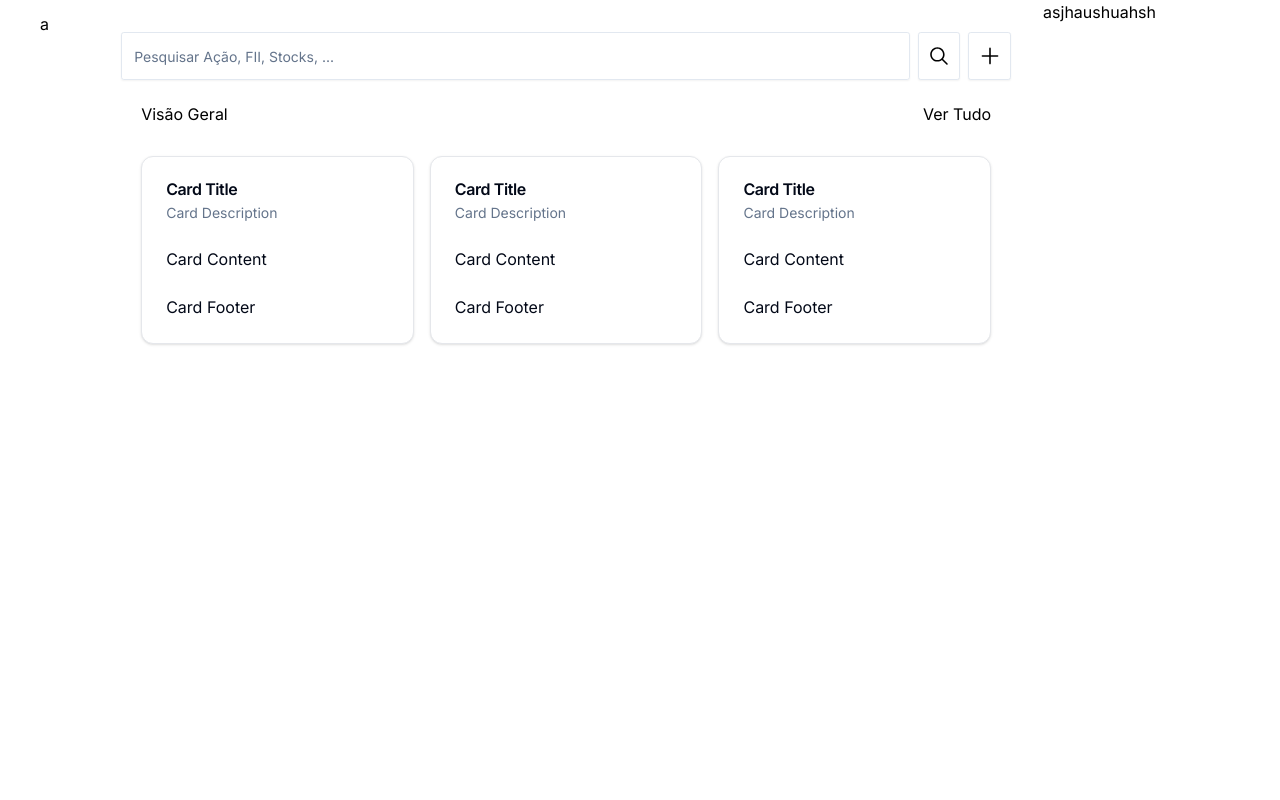
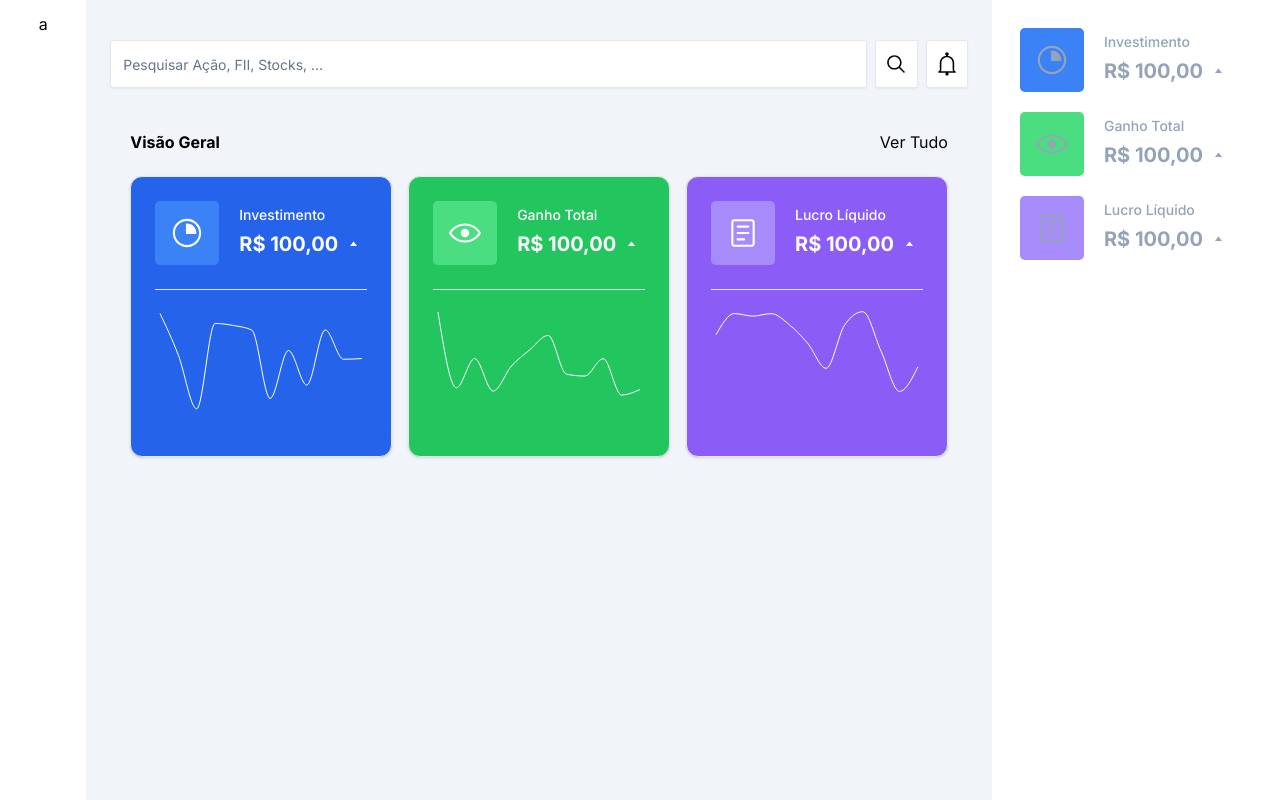
Before and after one commit to Zombrooc/investiment-dashboard, a Next.js app: page / in a window 1280 px wide. Built offline with nearby package versions, Linux system fonts and the light colour scheme.

Commit message:
Structure Update

```diff
--- a/package.json
+++ b/package.json
@@ -10,6 +10,7 @@
   },
   "dependencies": {
     "@radix-ui/react-icons": "^1.3.0",
+    "@radix-ui/react-separator": "^1.0.3",
     "@radix-ui/react-slot": "^1.0.2",
     "class-variance-authority": "^0.7.0",
     "clsx": "^2.1.0",
@@ -17,6 +18,7 @@
     "react": "^18",
     "react-dom": "^18",
     "react-resizable-panels": "^2.0.9",
+    "recharts": "^2.12.1",
     "tailwind-merge": "^2.2.1",
     "tailwindcss-animate": "^1.0.7"
   },
--- a/src/app/layout.js
+++ b/src/app/layout.js
@@ -18,7 +18,7 @@ export default function RootLayout({ children }) {
   return (
     <html lang="en">
       <body className={cn(
-        "min-h-screen bg-background font-sans antialiased",
+        "h-screen bg-background font-sans antialiased",
         fontSans.variable
       )}>{children}</body>
     </html>
--- a/src/app/page.js
+++ b/src/app/page.js
@@ -1,3 +1,4 @@
+'use client'
 import Image from "next/image";
 import {
   Card,
@@ -8,75 +9,132 @@ import {
   CardTitle,
 } from "@/components/ui/card"
 import { Button } from "@/components/ui/button"
-import { MagnifyingGlassIcon, PlusIcon } from '@radix-ui/react-icons'
+import { MagnifyingGlassIcon, PlusIcon, PieChartIcon, ChevronUpIcon, TriangleUpIcon, EyeOpenIcon, ReaderIcon, BellIcon } from '@radix-ui/react-icons'
+import { LineChart, Line, ResponsiveContainer } from 'recharts';
 
+const data1 = [];
+const data2 = [];
+const data3 = [];
+
+const rand = 200;
+for (let i = 0; i < 12; i++) {
+  let d = {
+    value: { x: Math.random() * (rand + 50) + 100 }
+  };
+
+  data1.push(d);
+}
+
+const rand2 = 200;
+for (let i = 0; i < 12; i++) {
+  let d = {
+    value: { x: Math.random() * (rand + 50) + 100 }
+  };
+
+  data2.push(d);
+}
+const rand3 = 200;
+for (let i = 0; i < 12; i++) {
+  let d = {
+    value: { x: Math.random() * (rand + 50) + 100 }
+  };
+
+  data3.push(d);
+}
 import { Input } from "@/components/ui/input"
 import Sidebar from '@/components/Sidebar';
-
+import { Separator } from "@/components/ui/separator"
 
 export default function Home() {
   return (
     <div className="flex flex-col md:flex-row">
       <Sidebar />
-      <div className="w-full p-3">
-        <div className=" w-full p-5">
+      <div className="w-full h-screen">
+        <div className=" w-full p-6 pt-10 h-screen bg-slate-100">
           <div className="flex w-full items-center space-x-2">
-            <Input type="text" placeholder="Pesquisar Ação, FII, Stocks, ..." className="w-full h-12" />
+            <Input type="text" placeholder="Pesquisar Ação, FII, Stocks, ..." className="w-full h-12 bg-white" />
             <Button variant="outline" size="icon" className="h-12 w-12">
               <MagnifyingGlassIcon className="h-6 w-6" />
             </Button>
             <Button variant="outline" size="icon" className="h-12 w-12">
-              <PlusIcon className="h-6 w-6" />
+              <BellIcon className="h-6 w-6" />
             </Button>
           </div>
-          <div className="flex flex-col p-5">
+          <div className="flex flex-col p-5 mt-5">
             <div className="flex justify-between">
-              <p className="leading-7">
+              <p className="leading-7 font-bold">
                 Visão Geral
               </p>
               <p className="leading-7">
                 Ver Tudo
               </p>
             </div>
-            <div className="grid grid-cols-3 gap-4 mt-7">
+            <div className="grid grid-cols-1 gap-4 mt-5 md:grid-cols-3">
 
-              <Card>
+              <Card className="bg-blue-600	">
                 <CardHeader>
-                  <CardTitle>Card Title</CardTitle>
-                  <CardDescription>Card Description</CardDescription>
+                  <div className="flex flex-row items-center text-white">
+                    <div className="w-16 h-16 rounded-lg bg-blue-500 flex items-center justify-center">
+                      <PieChartIcon className="w-8 h-8" />
+                    </div>
+                    <div className="flex flex-col ml-5">
+                      <small className="text-sm font-medium leading-none">Investimento</small>
+                      <p className="text-xl font-bold mt-2 flex flex-row items-center">R$ 100,00 <TriangleUpIcon className="stroke-[4px] ml-2" /></p>
+                    </div>
+                  </div>
                 </CardHeader>
-                <CardContent>
-                  <p>Card Content</p>
+                <CardContent className="pb-0">
+                  <Separator className="mb-4" />
+                  <ResponsiveContainer width="100%" height={150}>
+                    <LineChart width={150} height={150} data={data1}>
+                      <Line type="monotone" dataKey="value.x" stroke="#fff" dot={false} />
+                    </LineChart>
+                  </ResponsiveContainer>
                 </CardContent>
-                <CardFooter>
-                  <p>Card Footer</p>
-                </CardFooter>
               </Card>
 
-              <Card>
+              <Card className="bg-green-500">
                 <CardHeader>
-                  <CardTitle>Card Title</CardTitle>
-                  <CardDescription>Card Description</CardDescription>
+                  <div className="flex flex-row items-center text-white">
+                    <div className="w-16 h-16 rounded-lg bg-green-400 flex items-center justify-center">
+                      <EyeOpenIcon className="w-8 h-8" />
+                    </div>
+                    <div className="flex flex-col ml-5">
+                      <small className="text-sm font-medium leading-none">Ganho Total</small>
+                      <p className="text-xl font-bold mt-2 flex flex-row items-center">R$ 100,00 <TriangleUpIcon className="stroke-[4px] ml-2" /></p>
+                    </div>
+                  </div>
                 </CardHeader>
-                <CardContent>
-                  <p>Card Content</p>
+                <CardContent className="pb-0">
+                  <Separator className="mb-4" />
+                  <ResponsiveContainer width="100%" height={150}>
+                    <LineChart width={150} height={150} data={data2}>
+                      <Line type="monotone" dataKey="value.x" stroke="#fff" dot={false} />
+                    </LineChart>
+                  </ResponsiveContainer>
                 </CardContent>
-                <CardFooter>
-                  <p>Card Footer</p>
-                </CardFooter>
               </Card>
 
-              <Card>
+              <Card className="bg-violet-500	">
                 <CardHeader>
-                  <CardTitle>Card Title</CardTitle>
-                  <CardDescription>Card Description</CardDescription>
+                  <div className="flex flex-row items-center text-white">
+                    <div className="w-16 h-16 rounded-lg bg-violet-400 flex items-center justify-center">
+                      <ReaderIcon className="w-8 h-8" />
+                    </div>
+                    <div className="flex flex-col ml-5">
+                      <small className="text-sm font-medium leading-none">Lucro Líquido</small>
+                      <p className="text-xl font-bold mt-2 flex flex-row items-center">R$ 100,00 <TriangleUpIcon className="stroke-[4px] ml-2" /></p>
+                    </div>
+                  </div>
                 </CardHeader>
-                <CardContent>
-                  <p>Card Content</p>
+                <CardContent className="pb-0">
+                  <Separator className="mb-4" />
+                  <ResponsiveContainer width="100%" height={150}>
+                    <LineChart width={150} height={150} data={data3}>
+                      <Line type="monotone" dataKey="value.x" stroke="#fff" dot={false} />
+                    </LineChart>
+                  </ResponsiveContainer>
                 </CardContent>
-                <CardFooter>
-                  <p>Card Footer</p>
-                </CardFooter>
               </Card>
             </div>
 
@@ -84,8 +142,44 @@ export default function Home() {
           </div>
         </div>
       </div>
-      <div className="w-80">
-        asjhaushuahsh
+      <div className="w-96 p-7 flex flex-col">
+        <div className="flex flex-col">
+          <div className="mb-5">
+            <div className="mb-5">
+              <div className="flex flex-row items-center text-slate-400	">
+                <div className="w-16 h-16 rounded-lg bg-blue-500 flex items-center justify-center">
+                  <PieChartIcon className="w-8 h-8" />
+                </div>
+                <div className="flex flex-col ml-5">
+                  <small className="text-sm font-medium leading-none">Investimento</small>
+                  <p className="text-xl font-bold mt-2 flex flex-row items-center">R$ 100,00 <TriangleUpIcon className="stroke-[4px] ml-2" /></p>
+                </div>
+              </div>
+            </div>
+            <div className="mb-5">
+              <div className="flex flex-row items-center text-slate-400	">
+                <div className="w-16 h-16 rounded-lg bg-green-400 flex items-center justify-center">
+                  <EyeOpenIcon className="w-8 h-8" />
+                </div>
+                <div className="flex flex-col ml-5">
+                  <small className="text-sm font-medium leading-none">Ganho Total</small>
+                  <p className="text-xl font-bold mt-2 flex flex-row items-center">R$ 100,00 <TriangleUpIcon className="stroke-[4px] ml-2" /></p>
+                </div>
+              </div>
+            </div>
+            <div className="mb-5">
+              <div className="flex flex-row items-center text-slate-400	">
+                <div className="w-16 h-16 rounded-lg bg-violet-400 flex items-center justify-center">
+                  <ReaderIcon className="w-8 h-8" />
+                </div>
+                <div className="flex flex-col ml-5">
+                  <small className="text-sm font-medium leading-none">Lucro Líquido</small>
+                  <p className="text-xl font-bold mt-2 flex flex-row items-center">R$ 100,00 <TriangleUpIcon className="stroke-[4px] ml-2" /></p>
+                </div>
+              </div>
+            </div>
+          </div>
+        </div>
       </div>
     </div >
   );
--- /dev/null
+++ b/src/components/ui/separator.jsx
@@ -0,0 +1,25 @@
+"use client"
+
+import * as React from "react"
+import * as SeparatorPrimitive from "@radix-ui/react-separator"
+
+import { cn } from "@/lib/utils"
+
+const Separator = React.forwardRef((
+  { className, orientation = "horizontal", decorative = true, ...props },
+  ref
+) => (
+  <SeparatorPrimitive.Root
+    ref={ref}
+    decorative={decorative}
+    orientation={orientation}
+    className={cn(
+      "shrink-0 bg-border",
+      orientation === "horizontal" ? "h-[1px] w-full" : "h-full w-[1px]",
+      className
+    )}
+    {...props} />
+))
+Separator.displayName = SeparatorPrimitive.Root.displayName
+
+export { Separator }
```
Also changed, not shown: 1 other file (tests, documents, lock files or other folders).
